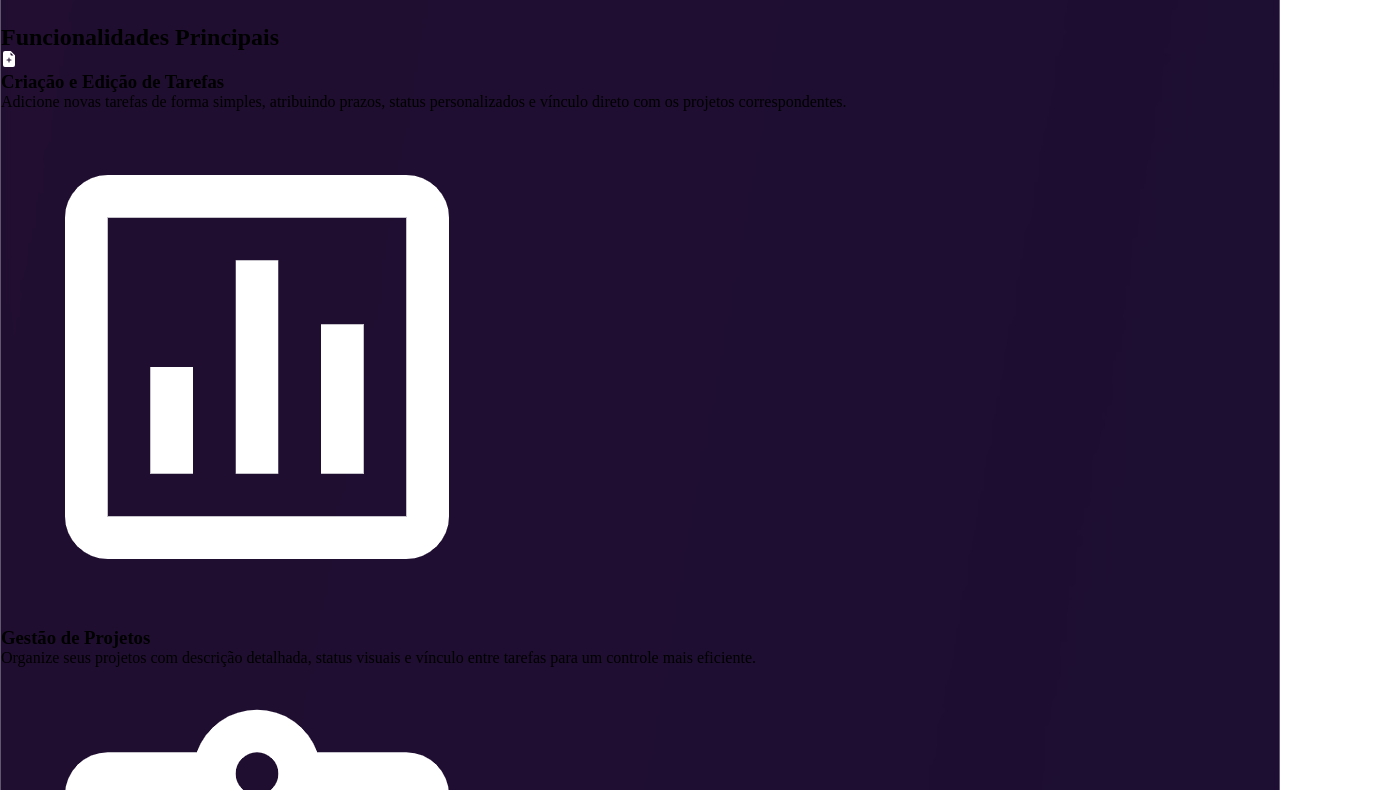
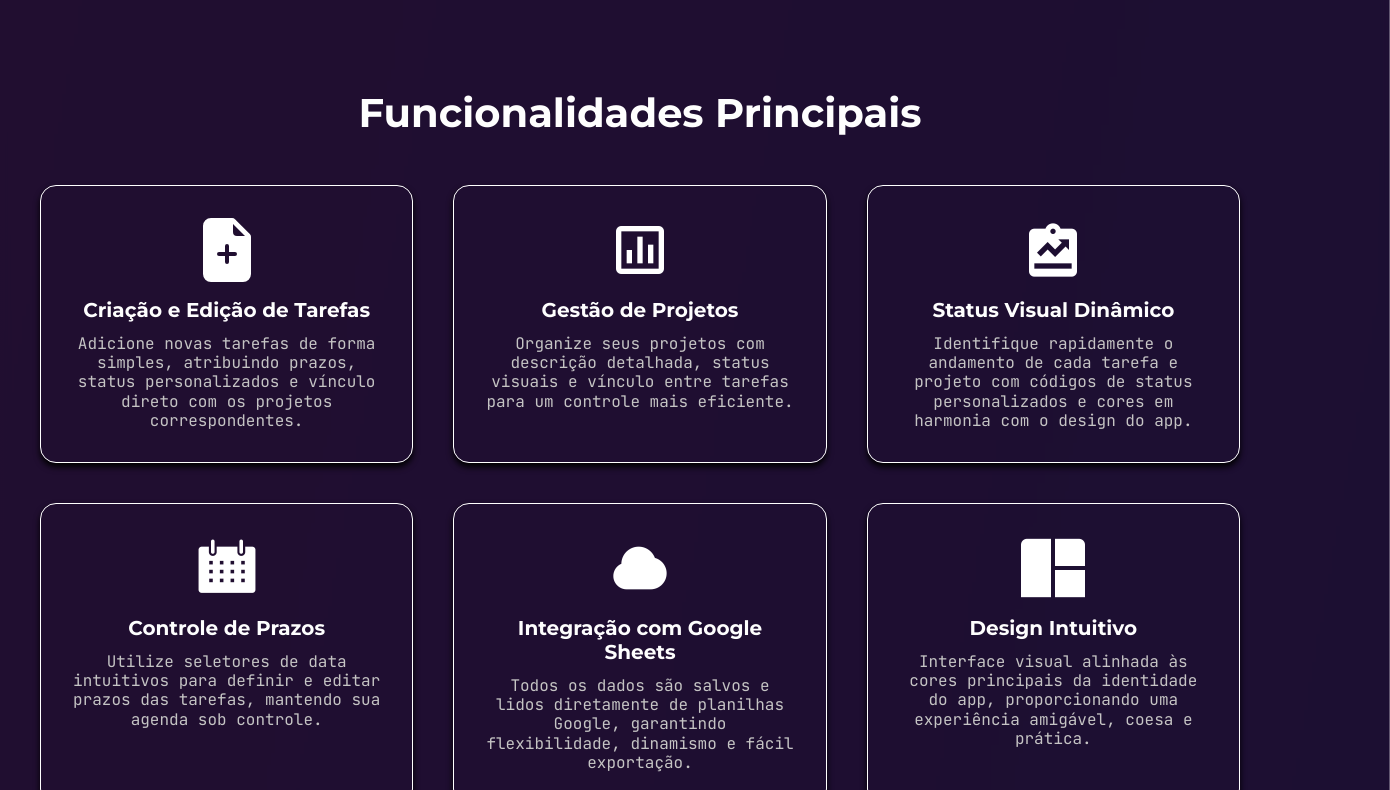
Before and after one commit to Caiobalduino/boot-Taskly, a plain HTML site: page index.html in a window 1280 px wide. Shown: the part 1007-1797 px from the top of the page, 1390 px wide, since content can reach past the window. Drawn offline with Linux system fonts and the light colour scheme; a web font is replaced by a local one.

Commit message:
🎨style: principal func styles

```diff
--- a/styles.css
+++ b/styles.css
@@ -29,15 +29,6 @@ body {
   animation: gradient-animation 5s ease-in-out infinite;
 }
 
-/* .background {
-  position: absolute;
-  top: 0;
-  left: 0;
-  width: 100%;
-  height: 100%;
-  z-index: -1;
-} */
-
 @keyframes gradient-animation {
   0% {
     background-position: 0% 50%;
@@ -65,7 +56,7 @@ header {
 }
 
 .content-header img {
-  height: 60px;
+  height: 40px;
   display: flex;
 }
 
@@ -168,8 +159,14 @@ header {
   color: #500031;
 }
 
+main {
+  display: flex;
+  flex-direction: column;
+  align-items: center;
+  justify-content: center;
+}
+
 .main-content {
-  margin: 0 auto;
   max-width: 1500px;
   border-radius: 50px;
   background: rgba(23, 18, 48, 0.8);
@@ -308,3 +305,67 @@ header {
     transform: translateX(-776px);
   }
 }
+
+.pro-functions {
+  padding: 4rem 2rem;
+  color: #fefe;
+}
+
+.pro-functions h2 {
+  font-family: var(--prima-font);
+  font-size: 2.5rem;
+  margin-bottom: 3rem;
+  color: #fefefe;
+  text-align: center;
+}
+
+.functions-list {
+  display: grid;
+  grid-template-columns: repeat(auto-fit, minmax(280px, 1fr));
+  gap: 2.5rem;
+  list-style: none;
+  padding: 0;
+  margin: 0 auto;
+  max-width: 1200px;
+}
+
+.functions-list li {
+  border-radius: 1rem;
+  padding: 2rem;
+  box-shadow: 0 4px 6px rgba(0, 0, 0, 1);
+  border: 1px solid #fff;
+  transition: transform 0.3s ease, box-shadow 0.3s ease;
+  display: flex;
+  flex-direction: column;
+  align-items: center;
+  text-align: center;
+}
+
+.functions-list li:hover {
+  transform: translateY(-5px);
+  box-shadow: 0 8px 24px rgba(0, 0, 0, 0.8);
+}
+
+.functions-list img {
+  width: 64px;
+  height: 64px;
+  margin-bottom: 1rem;
+}
+
+.functions-list h3 {
+  font-family: var(--prima-font);
+  font-size: 1.25rem;
+  color: #fefefe;
+  margin-bottom: 0.75rem;
+}
+
+.functions-list p {
+  font-family: var(--second-font);
+  font-size: 1rem;
+  color: #c5c4c4;
+  line-height: 1.2;
+}
+
+footer {
+  height: 100px;
+}
```
